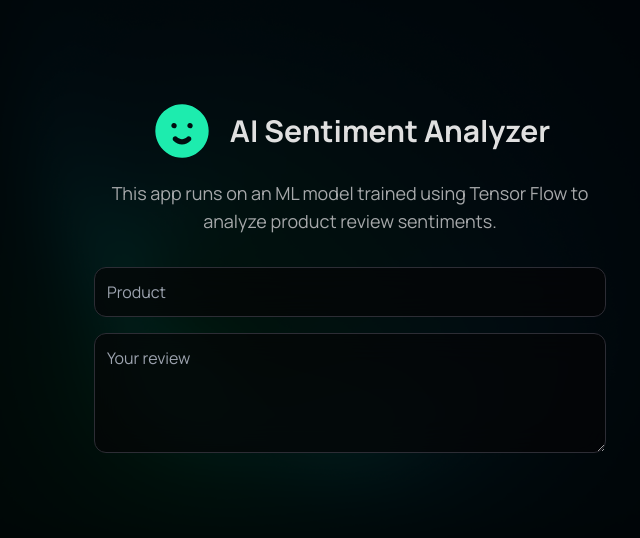
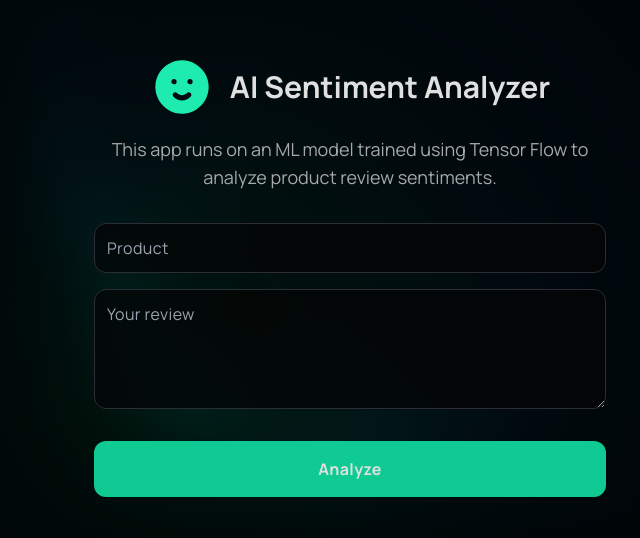
Before and after one commit to dev-xero/ml-sentiment-analyzer-client, a Next.js app: page / in a window 1280 px wide. Shown: the part 140-678 px from the top of the page, without its empty margins (290-930 px from the left). Built offline with nearby package versions, Linux system fonts and the light colour scheme.

Commit message:
feat: Implement analysis button

```diff
--- a/app/page.tsx
+++ b/app/page.tsx
@@ -1,13 +1,32 @@
 'use client';
 
+import Button from '@/components/Button';
 import Header from '@/components/Header';
 import InputField from '@/components/InputField';
 import TextBox from '@/components/TextBox';
-import { useState } from 'react';
+import React, { useEffect, useState } from 'react';
 
 export default function Home() {
     const [product, setProduct] = useState('');
     const [review, setReview] = useState('');
+    const [isPending, setIsPending] = useState(false);
+    const [buttonText, setButtonText] = useState(
+        isPending ? 'Analyzing...' : 'Analyze'
+    );
+
+    const togglePendingState = () => {
+        setIsPending((prev) => !prev);
+    };
+
+    const handlePredictSentiment = (e: React.MouseEvent<HTMLButtonElement>) => {
+        e.preventDefault();
+        togglePendingState();
+        setTimeout(() => togglePendingState(), 1000);
+    };
+
+    useEffect(() => {
+        setButtonText(isPending ? 'Analyzing...' : 'Analyze');
+    }, [isPending]);
 
     return (
         <main className="w-[calc(100%-32px)] min-h-screen flex flex-col justify-center items-center m-4 py-8">
@@ -23,11 +42,17 @@ export default function Home() {
                     value={product}
                     onChange={(e) => setProduct(e.target.value)}
                 />
-                <div className="h-4"></div>
                 <TextBox
                     placeholder="Your review"
                     value={review}
                     onChange={(e) => setReview(e.target.value)}
+                    style={{ marginTop: '16px' }}
+                />
+                <Button
+                    text={buttonText}
+                    disabled={isPending}
+                    style={{ marginTop: '32px' }}
+                    onClick={handlePredictSentiment}
                 />
             </form>
         </main>
--- /dev/null
+++ b/components/Button.tsx
@@ -0,0 +1,21 @@
+import React from 'react';
+
+interface ButtonProps {
+    text: string;
+    disabled: boolean;
+    style?: React.CSSProperties;
+    onClick: (e: React.MouseEvent<HTMLButtonElement>) => void;
+}
+
+export default function Button({ text, disabled, style, onClick }: ButtonProps) {
+    return (
+        <button
+            onClick={onClick}
+            disabled={disabled}
+            style={style}
+            className="block max-w-lg w-[100%] p-4 rounded-xl outline-none transition-all font-bold bg-vibrant-green tracking-wide disabled:cursor-default disabled:bg-opacity-30"
+        >
+            {text}
+        </button>
+    );
+}
--- a/components/InputField.tsx
+++ b/components/InputField.tsx
@@ -4,6 +4,7 @@ interface InputFieldProps {
     type: string;
     placeholder: string;
     value: string;
+    style?: React.CSSProperties;
     onChange: (e: React.ChangeEvent<HTMLInputElement>) => void;
 }
 
@@ -11,6 +12,7 @@ export default function InputField({
     type,
     placeholder,
     value,
+    style,
     onChange,
 }: InputFieldProps) {
     return (
@@ -21,7 +23,8 @@ export default function InputField({
             spellCheck="false"
             autoComplete="off"
             value={value}
-            className="block max-w-lg w-[100%] bg-neutral-900 p-3 border-[1.5px] border-neutral-400 rounded-xl outline-none focus:border-neutral-000 bg-opacity-70 backdrop-blur-lg text-neutral-100 transition-all"
+            style={style}
+            className="block max-w-lg w-[100%] bg-neutral-900 p-3 border-[1.5px] border-neutral-400 rounded-xl outline-none focus:border-neutral-000 bg-opacity-70 backdrop-blur-lg text-neutral-100 transition-all tracking-wide"
         />
     );
 }
--- a/components/TextBox.tsx
+++ b/components/TextBox.tsx
@@ -3,12 +3,14 @@ import React from 'react';
 interface TextBoxProps {
     placeholder: string;
     value: string;
+    style?: React.CSSProperties;
     onChange: (e: React.ChangeEvent<HTMLTextAreaElement>) => void;
 }
 
 export default function TextBox({
     placeholder,
     value,
+    style,
     onChange,
 }: TextBoxProps) {
     return (
@@ -18,7 +20,8 @@ export default function TextBox({
             spellCheck="false"
             autoComplete="off"
             value={value}
-            className="block max-w-lg w-[100%] bg-neutral-900 p-3 border-[1.5px] border-neutral-400 rounded-xl outline-none focus:border-neutral-000 bg-opacity-70 backdrop-blur-lg text-neutral-100 transition-all resize-y max-h-[200px] h-[120px]"
+            style={style}
+            className="block max-w-lg w-[100%] bg-neutral-900 p-3 border-[1.5px] border-neutral-400 rounded-xl outline-none focus:border-neutral-000 bg-opacity-70 backdrop-blur-lg text-neutral-100 transition-all resize-y max-h-[200px] h-[120px] tracking-wide"
         />
     );
 }
--- a/tailwind.config.ts
+++ b/tailwind.config.ts
@@ -13,7 +13,8 @@ const config: Config = {
             'neutral-500': '#E0E0E0',
             'neutral-600': '#A6A8AA',
             'neutral-800': '#121316',
-            'neutral-900': '#050507'
+            'neutral-900': '#050507',
+            'vibrant-green': '#0FCB93'
         },
     },
     plugins: [],
```
